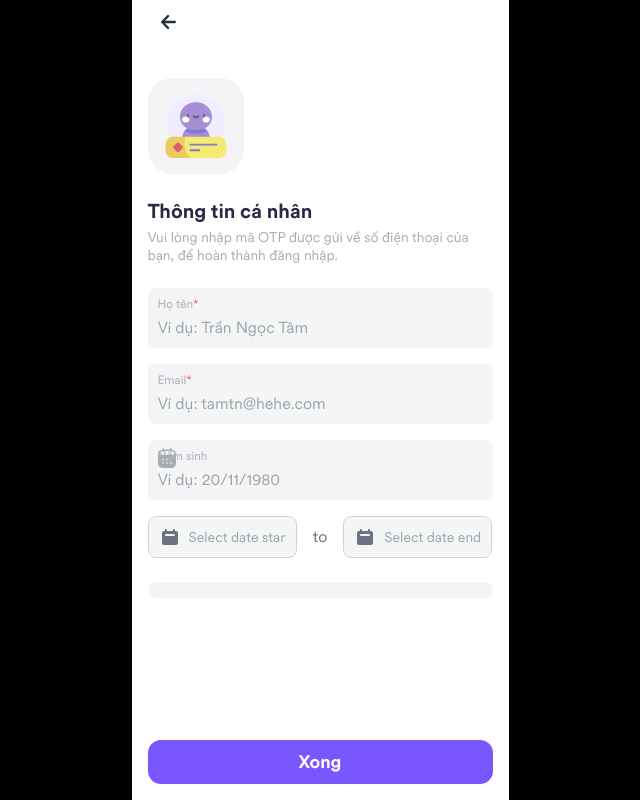
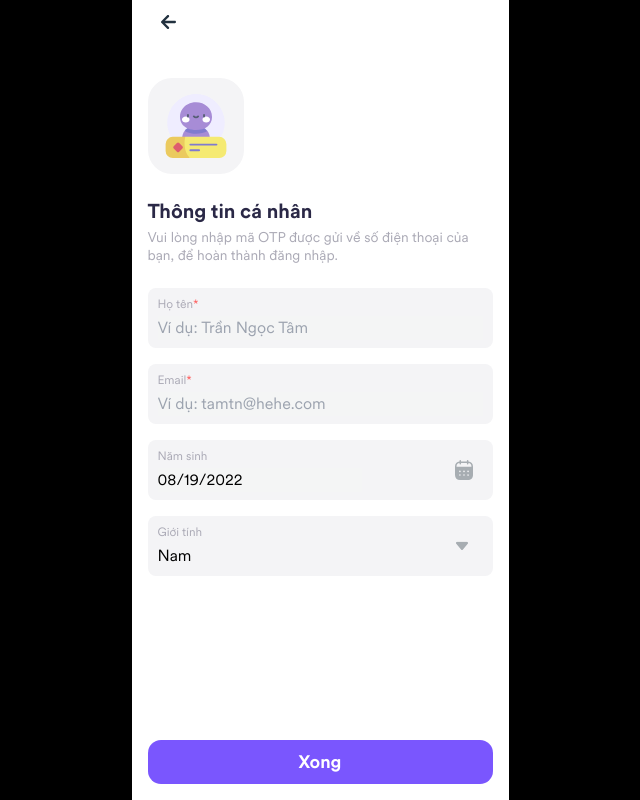
Before and after one commit to thuongtruong1009/tinder, a Next.js app: page / in a window 1280 px wide. Shown: the whole page, without its empty margins (320-960 px from the left). Built offline with nearby package versions, Linux system fonts and the light colour scheme.

Commit message:
feaet: update screen 4+6

```diff
--- a/components/Auth/InfoUser.tsx
+++ b/components/Auth/InfoUser.tsx
@@ -5,8 +5,26 @@ import ArrowLeft from '../Icons/ArrowLeft';
 import ProfileIcon from '../Icons/ProfileIcon';
 import Input from '../Input';
 import InputCalendar from '../InputCalendar';
+import DatePicker from 'react-datepicker';
+import 'react-datepicker/dist/react-datepicker.css';
+import InputSelect from '../InputSelect';
 
 interface Props {}
+
+const GENDERS = [
+    {
+        value: 'male',
+        label: 'Nam',
+    },
+    {
+        value: 'female',
+        label: 'Nữ',
+    },
+    {
+        value: 'other',
+        label: 'Khác',
+    },
+];
 
 export default function InfoUser(props: Props) {
     const [input, setInput] = useState({
@@ -38,75 +56,8 @@ export default function InfoUser(props: Props) {
                         <Input name="name" label="Họ tên" required placeholder="Ví dụ: Trần Ngọc Tâm" />
                         <Input name="email" label="Email" required placeholder="Ví dụ: tamtn@hehe.com" />
                         <InputCalendar name="birthday" label="Năm sinh" placeholder="Ví dụ: 20/11/1980" />
-                        <div className="relative">
-                            <div className="absolute inset-y-0 left-0 flex items-center pl-3 pointer-events-none">
-                                <svg
-                                    aria-hidden="true"
-                                    className="w-5 h-5 text-gray-500 dark:text-gray-400"
-                                    fill="currentColor"
-                                    viewBox="0 0 20 20"
-                                    xmlns="http://www.w3.org/2000/svg"
-                                >
-                                    <path
-                                        fillRule="evenodd"
-                                        d="M6 2a1 1 0 00-1 1v1H4a2 2 0 00-2 2v10a2 2 0 002 2h12a2 2 0 002-2V6a2 2 0 00-2-2h-1V3a1 1 0 10-2 0v1H7V3a1 1 0 00-1-1zm0 5a1 1 0 000 2h8a1 1 0 100-2H6z"
-                                        clipRule="evenodd"
-                                    />
-                                </svg>
-                            </div>
-
-                            <div date-rangepicker className="flex items-center">
-                                <div className="relative">
-                                    <div className="absolute inset-y-0 left-0 flex items-center pl-3 pointer-events-none">
-                                        <svg
-                                            aria-hidden="true"
-                                            className="w-5 h-5 text-gray-500 dark:text-gray-400"
-                                            fill="currentColor"
-                                            viewBox="0 0 20 20"
-                                            xmlns="http://www.w3.org/2000/svg"
-                                        >
-                                            <path
-                                                fillRule="evenodd"
-                                                d="M6 2a1 1 0 00-1 1v1H4a2 2 0 00-2 2v10a2 2 0 002 2h12a2 2 0 002-2V6a2 2 0 00-2-2h-1V3a1 1 0 10-2 0v1H7V3a1 1 0 00-1-1zm0 5a1 1 0 000 2h8a1 1 0 100-2H6z"
-                                                clipRule="evenodd"
-                                            />
-                                        </svg>
-                                    </div>
-                                    <input
-                                        name="start"
-                                        type="text"
-                                        className="bg-gray-50 border border-gray-300 text-gray-900 sm:text-sm rounded-lg focus:ring-blue-500 focus:border-blue-500 block w-full pl-10 p-2.5  dark:bg-gray-700 dark:border-gray-600 dark:placeholder-gray-400 dark:text-white dark:focus:ring-blue-500 dark:focus:border-blue-500"
-                                        placeholder="Select date start"
-                                    />
-                                </div>
-                                <span className="mx-4 text-gray-500">to</span>
-                                <div className="relative">
-                                    <div className="absolute inset-y-0 left-0 flex items-center pl-3 pointer-events-none">
-                                        <svg
-                                            aria-hidden="true"
-                                            className="w-5 h-5 text-gray-500 dark:text-gray-400"
-                                            fill="currentColor"
-                                            viewBox="0 0 20 20"
-                                            xmlns="http://www.w3.org/2000/svg"
-                                        >
-                                            <path
-                                                fillRule="evenodd"
-                                                d="M6 2a1 1 0 00-1 1v1H4a2 2 0 00-2 2v10a2 2 0 002 2h12a2 2 0 002-2V6a2 2 0 00-2-2h-1V3a1 1 0 10-2 0v1H7V3a1 1 0 00-1-1zm0 5a1 1 0 000 2h8a1 1 0 100-2H6z"
-                                                clipRule="evenodd"
-                                            />
-                                        </svg>
-                                    </div>
-                                    <input
-                                        name="end"
-                                        type="text"
-                                        className="bg-gray-50 border border-gray-300 text-gray-900 sm:text-sm rounded-lg focus:ring-blue-500 focus:border-blue-500 block w-full pl-10 p-2.5  dark:bg-gray-700 dark:border-gray-600 dark:placeholder-gray-400 dark:text-white dark:focus:ring-blue-500 dark:focus:border-blue-500"
-                                        placeholder="Select date end"
-                                    />
-                                </div>
-                            </div>
-                        </div>
+                        <InputSelect name="gender" label="Giới tính" options={GENDERS} />
                     </div>
-                    <div className="space-y-1 bg-neutral-5 rounded-[10px] py-2 px-4 flex flex-col gap-4"></div>
                 </div>
                 <Button className="absolute left-0 bottom-4" title="Xong" block />
             </div>
--- a/components/InputCalendar.tsx
+++ b/components/InputCalendar.tsx
@@ -1,4 +1,5 @@
-import { ChangeEvent, Dispatch, SetStateAction, useEffect, useState } from 'react';
+import { ChangeEvent, Dispatch, SetStateAction, useEffect, useRef, useState } from 'react';
+import ReactDatePicker from 'react-datepicker';
 import CalendarIcon from './Icons/CalendarIcon';
 
 interface Props {
@@ -6,36 +7,30 @@ interface Props {
     label: string;
     placeholder: string;
     required?: boolean;
-    value?: string;
-    onChange?: Dispatch<SetStateAction<string>>;
+    value?: Date;
+    onChange?: Dispatch<SetStateAction<Date>>;
 }
 
-export default function InputCalendar({ value = '', onChange, name, label, placeholder, required }: Props) {
-    const [input, setInput] = useState<string>(value);
+export default function InputCalendar({ value, onChange, name, label, placeholder, required }: Props) {
+    const inputRef = useRef(null);
+    const [input, setInput] = useState<Date>(value || new Date());
     useEffect(() => {
         onChange && onChange(input);
     }, [input, onChange]);
 
-    const handleChange = (e: ChangeEvent<HTMLInputElement>) => {
-        setInput(e.target.value);
+    const handleChange = (date: Date) => {
+        setInput(date);
     };
     return (
-        <div className="relative flex flex-col gap-1 bg-neutral-5 py-2 px-[10px] rounded-lg">
-            <label className="text-xs" htmlFor={name}>
+        <div className="relative flex flex-col bg-neutral-5 py-2 px-[10px] rounded-lg">
+            <label className="mb-1 text-xs" htmlFor={name}>
                 <span className="text-neutral-40">{label}</span>
                 {required && <span className="text-[#FE5D5D]">*</span>}
             </label>
-            <input
-                value={input}
-                onChange={handleChange}
-                className="w-full bg-transparent"
-                name={name}
-                type="string"
-                placeholder={placeholder}
-            />
-            <button className="absolute top">
+            <ReactDatePicker ref={inputRef} selected={input} onChange={handleChange} />
+            <div className="right-[10px] absolute-center-y p-[10px] pointer-events-none">
                 <CalendarIcon />
-            </button>
+            </div>
         </div>
     );
 }
--- /dev/null
+++ b/components/InputSelect.tsx
@@ -0,0 +1,45 @@
+import { Listbox } from '@headlessui/react';
+import { ChangeEvent, Dispatch, SetStateAction, useEffect, useState } from 'react';
+import ArrowDownIcon from './Icons/ArrowDownIcon';
+
+interface Props {
+    name: string;
+    label: string;
+    required?: boolean;
+    onChange?: Dispatch<SetStateAction<string>>;
+    options: any[];
+}
+
+export default function InputSelect({ onChange, name, label, required, options }: Props) {
+    const [input, setInput] = useState<any>(options[0]);
+    useEffect(() => {
+        onChange && onChange(input);
+    }, [input, onChange]);
+
+    const handleChange = (e: ChangeEvent<HTMLInputElement>) => {
+        setInput(e.target.value);
+    };
+    return (
+        <div className="relative flex flex-col gap-1 bg-neutral-5 py-2 px-[10px] rounded-lg">
+            <label className="text-xs" htmlFor={name}>
+                <span className="text-neutral-40">{label}</span>
+                {required && <span className="text-[#FE5D5D]">*</span>}
+            </label>
+            <ArrowDownIcon className="absolute-center-y right-6" />
+            <Listbox value={input} onChange={setInput}>
+                <Listbox.Button className="text-left">{input.label}</Listbox.Button>
+                <Listbox.Options className="absolute pt-[7px] inset-x-0 bg-neutral-5  shadow-md top-[calc(100%-7px)]">
+                    {options.map((option) => (
+                        <Listbox.Option
+                            className="transition-all py-1 hover:bg-primary-50 hover:text-white px-[10px] cursor-pointer"
+                            key={option.value}
+                            value={option}
+                        >
+                            {option.label}
+                        </Listbox.Option>
+                    ))}
+                </Listbox.Options>
+            </Listbox>
+        </div>
+    );
+}
--- a/package.json
+++ b/package.json
@@ -9,12 +9,14 @@
         "lint": "next lint"
     },
     "dependencies": {
+        "@headlessui/react": "^1.6.6",
         "@reduxjs/toolkit": "^1.8.3",
         "axios": "^0.27.2",
         "leaflet": "^1.8.0",
         "next": "12.2.3",
         "react": "^17.0.2",
         "react-cookie": "^4.1.1",
+        "react-datepicker": "^4.8.0",
         "react-dom": "^17.0.2",
         "react-hook-form": "^7.34.0",
         "react-hot-toast": "^2.3.0",
@@ -26,6 +28,7 @@
         "@types/leaflet": "^1.7.11",
         "@types/node": "18.6.3",
         "@types/react": "18.0.15",
+        "@types/react-datepicker": "^4.4.2",
         "@types/react-dom": "18.0.6",
         "autoprefixer": "^10.4.8",
         "eslint": "8.20.0",
--- a/pages/_document.tsx
+++ b/pages/_document.tsx
@@ -4,9 +4,7 @@ import Script from 'next/script';
 export default function Document() {
     return (
         <Html lang="vi">
-            <Head>
-                <script src="https://unpkg.com/flowbite@1.5.2/dist/datepicker.js" async></script>
-            </Head>
+            <Head>{/* <script src="https://unpkg.com/flowbite@1.5.2/dist/datepicker.js" async></script> */}</Head>
 
             <body>
                 <Main />
--- /dev/null
+++ b/styles/datepicker.css
@@ -0,0 +1,7 @@
+.react-datepicker-wrapper {
+}
+.react-datepicker__input-container {
+}
+.react-datepicker-wrapper .react-datepicker__input-container input {
+    @apply w-full;
+}
--- a/styles/global.css
+++ b/styles/global.css
@@ -1,4 +1,5 @@
 @import './font.css';
+
 @tailwind base;
 @layer base {
     h1,
@@ -22,7 +23,6 @@
     input,
     button {
         @apply outline-none;
-        font-family: inherit;
     }
     /* svg {
         @apply flex-center;
@@ -113,3 +113,4 @@
         @apply object-cover !w-full !h-full !relative;
     }
 }
+@import './datepicker.css';
```
Also changed, not shown: components/Input.tsx (+1 -14 lines), 1 other file (tests, documents, lock files or other folders).
